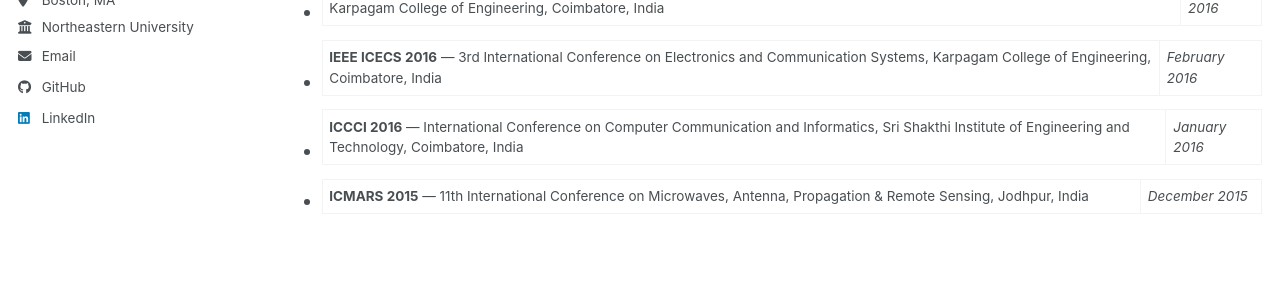
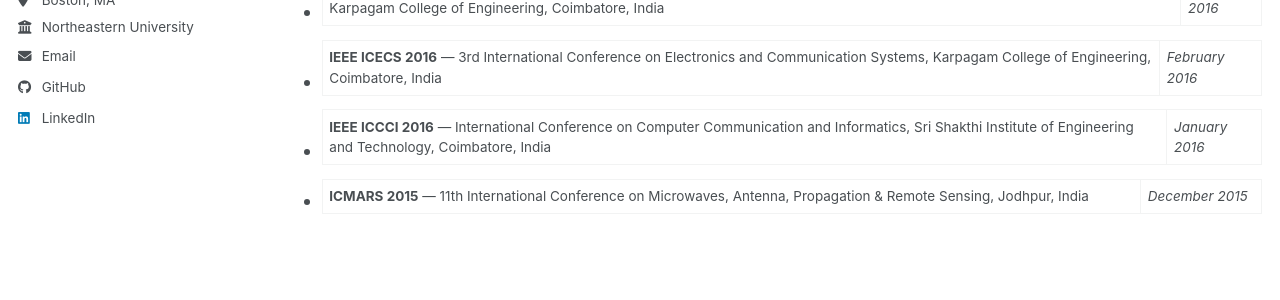
Before and after one commit to Ut1991/Ut1991.github.io, a Jekyll site: the page built from _pages/cv.md, in a window 1280 px wide and 900 px high, scrolled down 4920 px. Shown: the part 467-767 px from the top of the window. Built offline with Jekyll 4.4.1, drawn with Linux system fonts in a browser that asks for light colours; a style sheet for code colours, icons or effects is not loaded.

Commit message:
Update cv.md

```diff
--- a/_pages/cv.md
+++ b/_pages/cv.md
@@ -131,5 +131,5 @@ Publications
 * **NEHWS 2026** — New England Hardware Security Day, Tufts University, Medford, MA | *April 24, 2026*
 * **IEEE ICIIECS 2016** — 3rd International Conference on Innovations in Information, Embedded and Communication Systems, Karpagam College of Engineering, Coimbatore, India | *March 2016*
 * **IEEE ICECS 2016** — 3rd International Conference on Electronics and Communication Systems, Karpagam College of Engineering, Coimbatore, India | *February 2016*
-* **ICCCI 2016** — International Conference on Computer Communication and Informatics, Sri Shakthi Institute of Engineering and Technology, Coimbatore, India | *January 2016*
+* **IEEE ICCCI 2016** — International Conference on Computer Communication and Informatics, Sri Shakthi Institute of Engineering and Technology, Coimbatore, India | *January 2016*
 * **ICMARS 2015** — 11th International Conference on Microwaves, Antenna, Propagation & Remote Sensing, Jodhpur, India | *December 2015*
```
